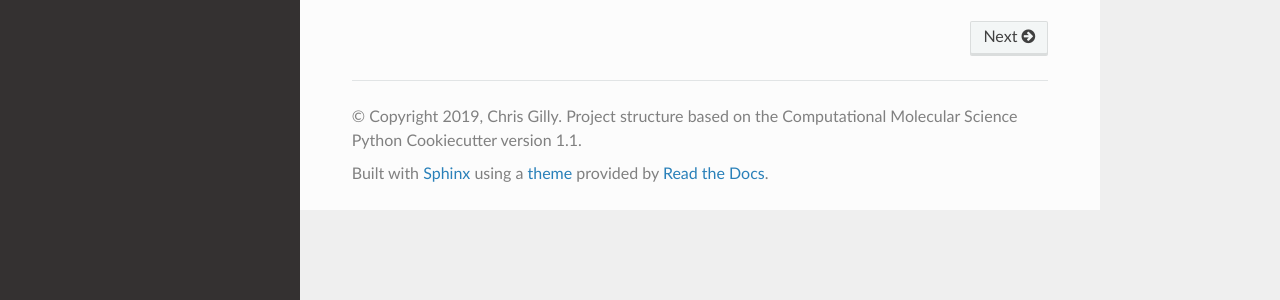
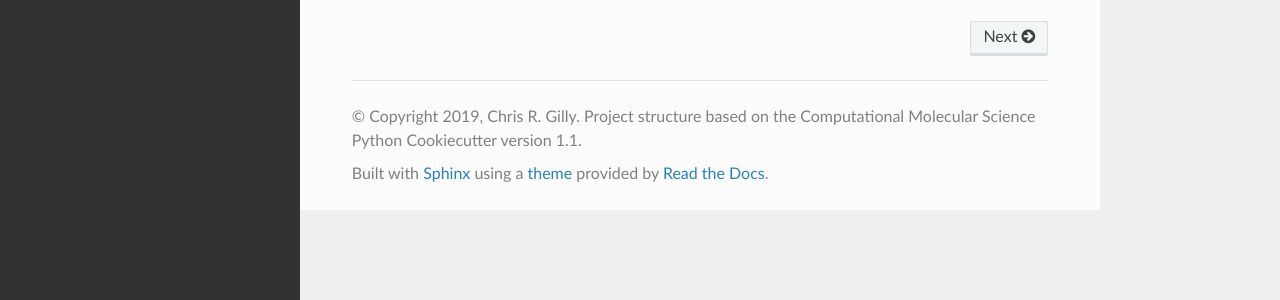
Before and after one commit to GillySpace27/sunback, a Sphinx documentation site: the page built from docs/index.rst, in a window 1280 px wide. Shown: the part 525-825 px from the top of the page. Built offline with Sphinx 7.4.7 and the Read the Docs theme 2.0.0, drawn with Linux system fonts in a browser that asks for light colours.

Commit message:
Package Compliance 2

```diff
--- a/docs/conf.py
+++ b/docs/conf.py
@@ -20,7 +20,7 @@ sys.path.insert(0, os.path.abspath('..'))
 # -- Project information -----------------------------------------------------
 
 project = 'SolarBackgroundUpdater'
-copyright = ("2019, Chris Gilly. Project structure based on the "
+copyright = ("2019, Chris R. Gilly. Project structure based on the "
              "Computational Molecular Science Python Cookiecutter version 1.1")
 author = 'Chris R. Gilly'
 
```
